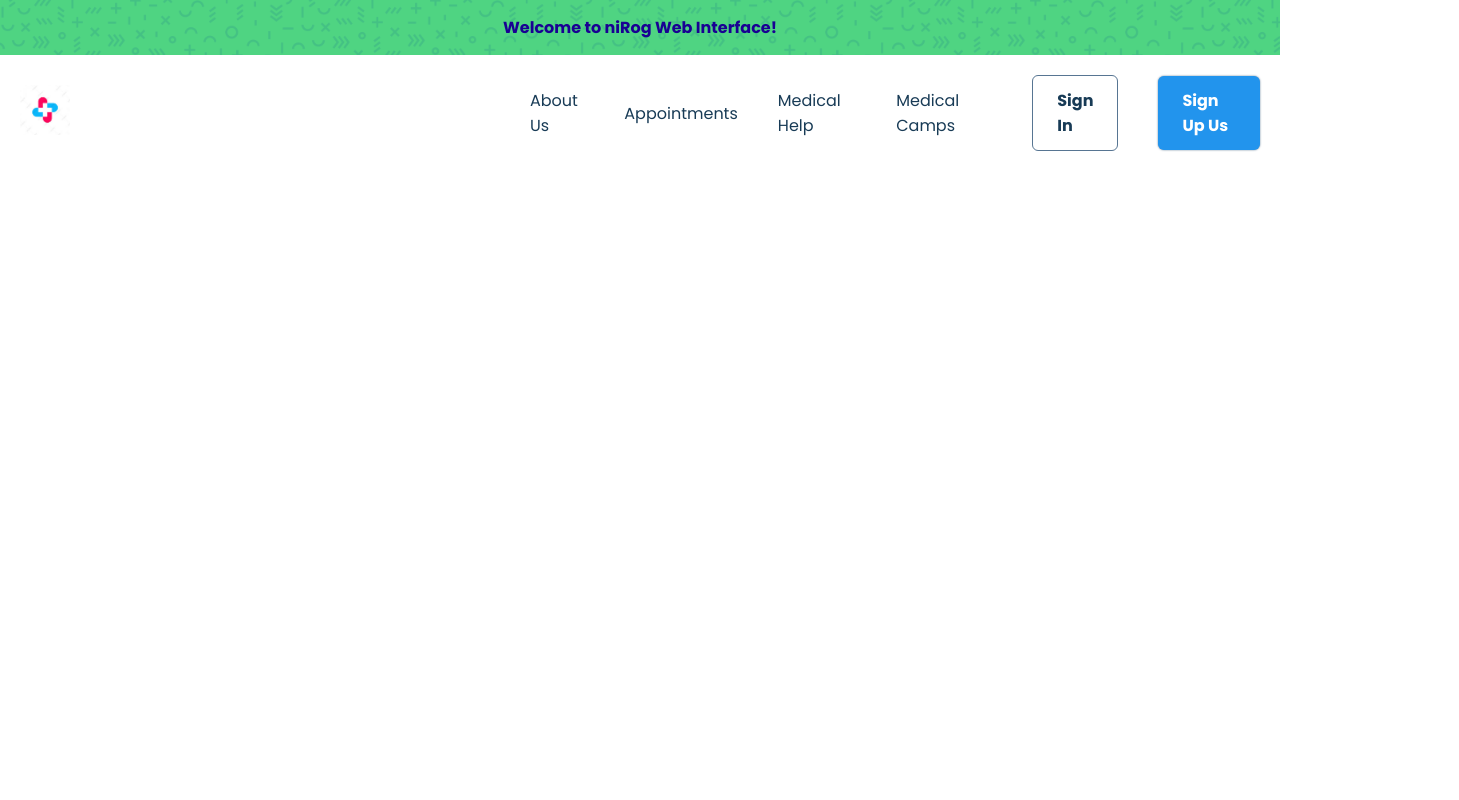
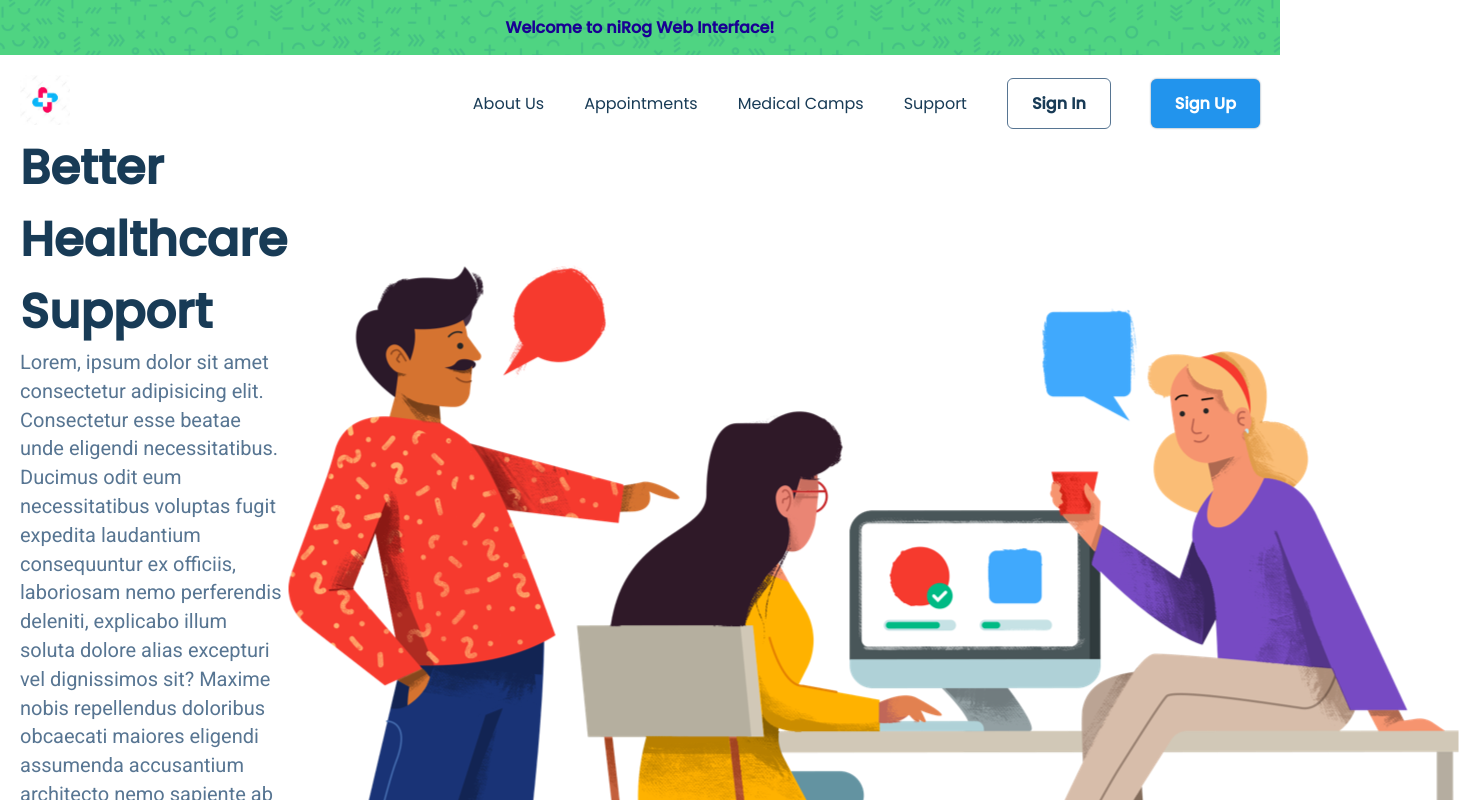
Before and after one commit to ankit443/niRog-Web-Integration, a plain HTML site: page index.html in a window 1280 px wide. Shown: the top 800 px of the page, 1459 px wide, since content can reach past the window. Drawn offline with Linux system fonts and the light colour scheme.

Commit message:
initialized headerSection parts

```diff
--- a/index.html
+++ b/index.html
@@ -21,6 +21,8 @@
 
     </div>
 
+    <!-- Nav Bar -->
+
 
     <nav>
 
@@ -36,10 +38,10 @@
                 <ul  class="flex">
                     <li><a href="#" class="hoverLink">About Us</a></li>
                     <li><a href="#" class="hoverLink">Appointments</a></li>
-                    <li><a href="#" class="hoverLink">Medical Help</a></li>
                     <li><a href="#" class="hoverLink">Medical Camps</a></li>
+                    <li><a href="#" class="hoverLink">Support</a></li>
                     <li><a href="#" class="hoverLink secondaryButton" >Sign In</a></li>
-                    <li><a href="#" class="hoverLink primaryButton">Sign Up Us</a></li>
+                    <li><a href="#" class="hoverLink primaryButton">Sign Up</a></li>
                 </ul>
 
             </div>
@@ -49,9 +51,19 @@
         </div>
     </nav>
 
+
+
     <header>
 
-        <div class="container">
+        <div class="container headerSection flex">
+            <div class="headerLeft">
+                <h1>Better Healthcare Support</h1>
+                <p>Lorem, ipsum dolor sit amet consectetur adipisicing elit. Consectetur esse beatae unde eligendi necessitatibus. Ducimus odit eum necessitatibus voluptas fugit expedita laudantium consequuntur ex officiis, laboriosam nemo perferendis deleniti, explicabo illum soluta dolore alias excepturi vel dignissimos sit? Maxime nobis repellendus doloribus obcaecati maiores eligendi assumenda accusantium architecto nemo sapiente ab quod corrupti, nesciunt ducimus, amet harum cumque, magni fugit dolorem optio laboriosam? Provident labore voluptatum explicabo praesentium nisi suscipit sit, optio corporis corrupti et. Quisquam totam sed voluptatibus fugiat magnam aut. Nihil atque accusantium voluptate ab quos esse voluptatem a, impedit iste non facilis similique error eligendi doloremque labore.</p>
+                <a href="#" class="primaryButton">Get started</a>
+            </div>
+            <div class="headerRight">
+                <img src="./Assets/asset 2.png" alt="Hero Support Image">
+            </div>
 
         </div>
 
--- a/style.css
+++ b/style.css
@@ -1,5 +1,5 @@
 /* Fonts for our web project: Roboto and Poppins*/
-@import url('https://fonts.googleapis.com/css2?family=Poppins:wght@400;700&family=Roboto:wght@400;700&display=swap');
+@import url('https://fonts.googleapis.com/css2?family=Poppins:wght@400;500&family=Roboto:wght@400;500&display=swap');
 
 /* Reset classes from here: */
 
@@ -177,7 +177,7 @@ ul{
 
 .navLinks {
 
-    flex-basis: 730px;
+    flex-basis: 900px;
 }
 
 .navLinks ul{
```
